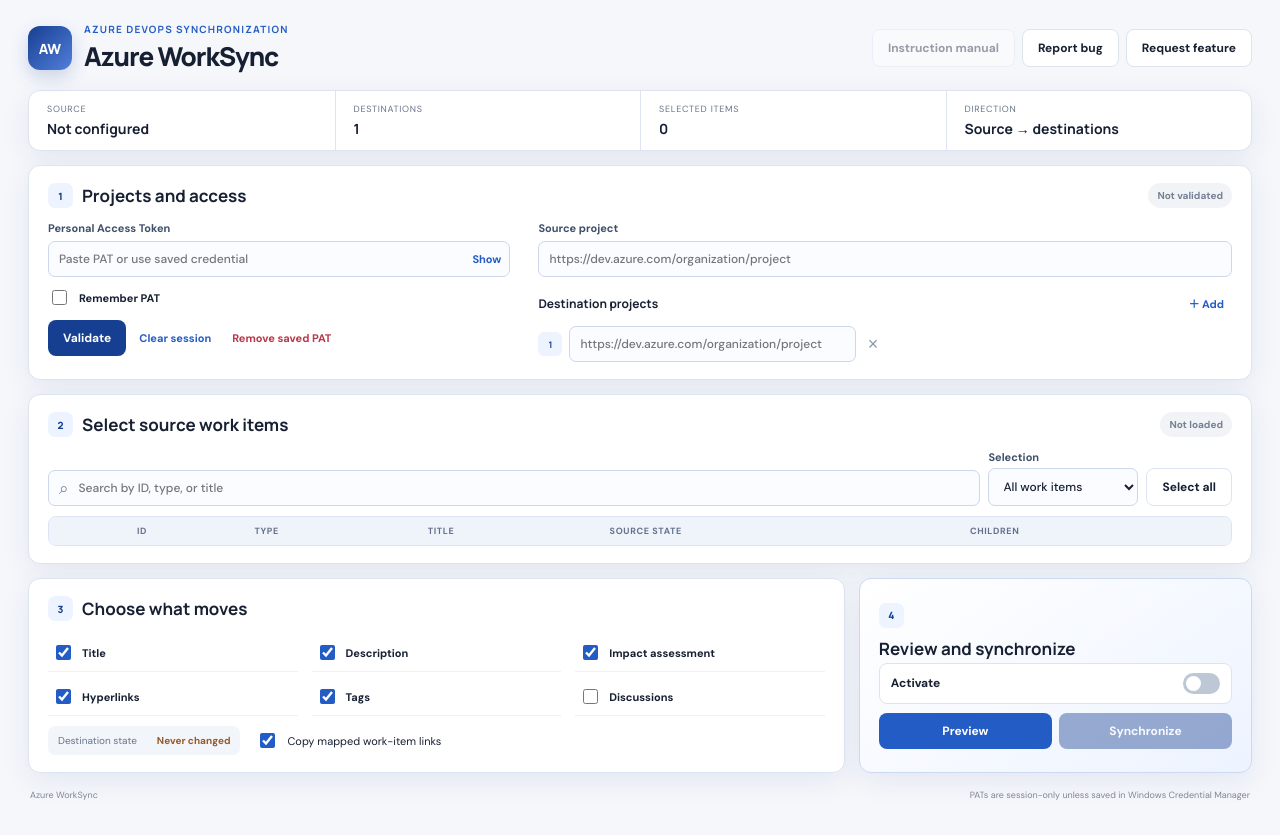
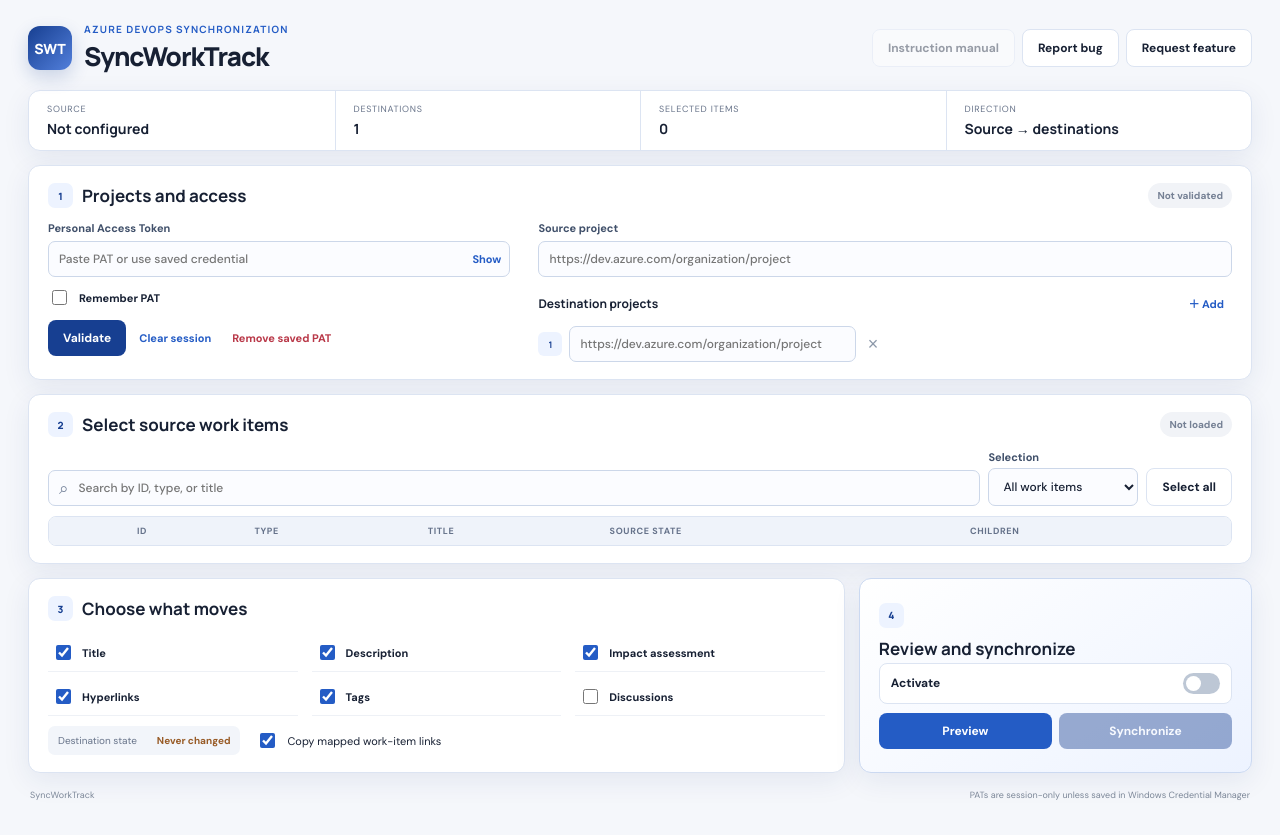
Before and after one commit to Sindhuramu28/FA-Req, a Flask app: page / in a window 1280 px wide. Run offline with Flask 3, Linux system fonts and the light colour scheme; lists and menus that the app fills with data are empty; some libraries are stand-ins or nearby versions.

Commit message:
Rename app to SyncWorkTrack

```diff
--- a/app.py
+++ b/app.py
@@ -69,7 +69,8 @@ class PatVault:
 
 
 PAT_VAULT = PatVault()
-CREDENTIAL_TARGET = "Azure WorkSync PAT"
+CREDENTIAL_TARGET = "SyncWorkTrack PAT"
+LEGACY_CREDENTIAL_TARGET = "Azure WorkSync PAT"
 DESTINATION_TAG = "FA-Synced"
 
 
@@ -101,11 +102,11 @@ def save_os_credential(pat: str) -> None:
         raise ctypes.WinError()
 
 
-def load_os_credential() -> str | None:
+def read_windows_credential(target: str) -> str | None:
     if sys.platform != "win32":
         return None
     pointer = ctypes.POINTER(CREDENTIALW)()
-    if not ctypes.windll.advapi32.CredReadW(CREDENTIAL_TARGET, 1, 0, ctypes.byref(pointer)):
+    if not ctypes.windll.advapi32.CredReadW(target, 1, 0, ctypes.byref(pointer)):
         return None
     try:
         credential = pointer.contents
@@ -115,9 +116,14 @@ def load_os_credential() -> str | None:
         ctypes.windll.advapi32.CredFree(pointer)
 
 
+def load_os_credential() -> str | None:
+    return read_windows_credential(CREDENTIAL_TARGET) or read_windows_credential(LEGACY_CREDENTIAL_TARGET)
+
+
 def delete_os_credential() -> None:
     if sys.platform == "win32":
         ctypes.windll.advapi32.CredDeleteW(CREDENTIAL_TARGET, 1, 0)
+        ctypes.windll.advapi32.CredDeleteW(LEGACY_CREDENTIAL_TARGET, 1, 0)
 
 MOCK_ITEMS = [
     {"id": 1042, "type": "Epic", "title": "Unified customer onboarding", "state": "Active", "children": 2, "selected": True},
@@ -252,7 +258,7 @@ def azure_request(
             "Authorization": f"Basic {token}",
             "Accept": "application/json",
             "Content-Type": content_type,
-            "User-Agent": "Azure-WorkSync/1.0",
+            "User-Agent": "SyncWorkTrack/1.0",
         },
     )
     try:
@@ -417,7 +423,7 @@ def work_item_patch(
                     "value": {
                         "rel": "Hyperlink",
                         "url": relation["url"],
-                        "attributes": {"comment": "Copied by Azure WorkSync"},
+                        "attributes": {"comment": "Copied by SyncWorkTrack"},
                     },
                 })
     return operations
@@ -526,7 +532,7 @@ def synchronize_links(
                             f"/{urllib.parse.quote(destination.project)}/_apis/wit/workItems/"
                             f"{target_destination_id}"
                         ),
-                        "attributes": {"comment": "Copied by Azure WorkSync"},
+                        "attributes": {"comment": "Copied by SyncWorkTrack"},
                     },
                 })
             if patch:
--- a/desktop.py
+++ b/desktop.py
@@ -1,4 +1,4 @@
-"""Native desktop launcher for Azure WorkSync."""
+"""Native desktop launcher for SyncWorkTrack."""
 
 import webview
 
@@ -7,7 +7,7 @@ from app import app
 
 def main() -> None:
     webview.create_window(
-        "Azure WorkSync",
+        "SyncWorkTrack",
         app,
         width=1440,
         height=920,
--- a/templates/index.html
+++ b/templates/index.html
@@ -3,13 +3,13 @@
 <head>
   <meta charset="utf-8"><meta name="viewport" content="width=device-width, initial-scale=1">
   <meta name="description" content="Synchronize Azure DevOps work items from one source to multiple destinations.">
-  <title>Azure WorkSync</title>
+  <title>SyncWorkTrack</title>
   <link rel="preconnect" href="https://fonts.googleapis.com"><link rel="preconnect" href="https://fonts.gstatic.com" crossorigin>
   <link href="https://fonts.googleapis.com/css2?family=DM+Sans:wght@400;500;600;700&family=Manrope:wght@600;700;800&display=swap" rel="stylesheet">
   <link rel="stylesheet" href="{{ url_for('static', filename='style.css') }}">
 </head>
 <body><main>
-  <header class="topbar"><div class="brand-block"><span class="brand-mark">AW</span><div><p class="eyebrow">Azure DevOps synchronization</p><h1>Azure WorkSync</h1></div></div><div class="header-actions"><button class="button ghost" disabled>Instruction manual</button><a class="button ghost" href="https://dev.azure.com/PG-PSDC/Control%20and%20Protection%20System%20Base/_workitems/create/Issue?templateId=ef7abe6e-fcd8-42a5-9694-4abb6abe16a1&amp;ownerId=c3089ada-f0ea-4685-a8a1-9cf18b151f2e" target="_blank" rel="noopener noreferrer">Report bug</a><a class="button ghost" href="https://dev.azure.com/PG-PSDC/Control%20and%20Protection%20System%20Base/_workitems/create/Issue?templateId=ef7abe6e-fcd8-42a5-9694-4abb6abe16a1&amp;ownerId=c3089ada-f0ea-4685-a8a1-9cf18b151f2e" target="_blank" rel="noopener noreferrer">Request feature</a></div></header>
+  <header class="topbar"><div class="brand-block"><span class="brand-mark">SWT</span><div><p class="eyebrow">Azure DevOps synchronization</p><h1>SyncWorkTrack</h1></div></div><div class="header-actions"><button class="button ghost" disabled>Instruction manual</button><a class="button ghost" href="https://dev.azure.com/PG-PSDC/Control%20and%20Protection%20System%20Base/_workitems/create/Issue?templateId=ef7abe6e-fcd8-42a5-9694-4abb6abe16a1&amp;ownerId=c3089ada-f0ea-4685-a8a1-9cf18b151f2e" target="_blank" rel="noopener noreferrer">Report bug</a><a class="button ghost" href="https://dev.azure.com/PG-PSDC/Control%20and%20Protection%20System%20Base/_workitems/create/Issue?templateId=ef7abe6e-fcd8-42a5-9694-4abb6abe16a1&amp;ownerId=c3089ada-f0ea-4685-a8a1-9cf18b151f2e" target="_blank" rel="noopener noreferrer">Request feature</a></div></header>
   <section class="metric-row"><article><span>Source</span><strong id="sourceMetric">Not configured</strong></article><article><span>Destinations</span><strong id="destinationMetric">1</strong></article><article><span>Selected items</span><strong id="itemMetric">0</strong></article><article><span>Direction</span><strong>Source → destinations</strong></article></section>
 
   <section class="panel" id="connection">
@@ -39,5 +39,5 @@
   </div>
 
   <section class="result-panel hidden" id="results" aria-live="polite"><div class="result-head"><div><span class="success-mark">✓</span><div><h2 id="resultTitle">Preview complete</h2><p id="resultMessage"></p></div></div><button class="icon-button" id="closeResults">Close</button></div><div class="result-grid" id="resultGrid"></div><div class="change-details hidden" id="changeDetails"><h3>Work-item changes</h3><div class="table-wrap result-table-wrap"><table><thead><tr><th>Source ID</th><th>Title</th><th>Type</th><th>Destination</th><th>Destination ID</th><th>Action</th><th>Status</th></tr></thead><tbody id="changeRows"></tbody></table></div></div></section>
-  <footer><span>Azure WorkSync</span><span>PATs are session-only unless saved in Windows Credential Manager</span></footer>
+  <footer><span>SyncWorkTrack</span><span>PATs are session-only unless saved in Windows Credential Manager</span></footer>
 </main><div class="toast hidden" id="toast" role="status"></div><script src="{{ url_for('static', filename='app.js') }}"></script></body></html>
```
Also changed, not shown: README.md, 4 other files.
